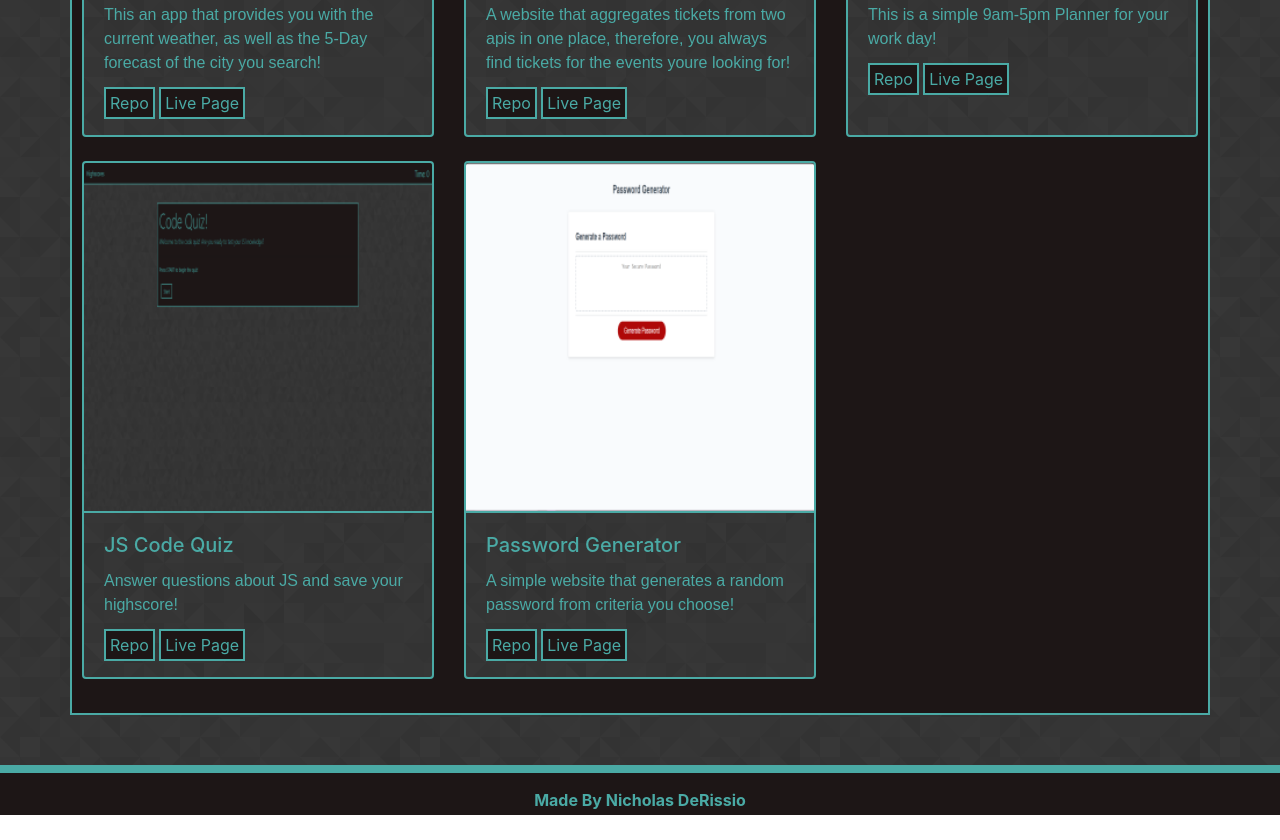
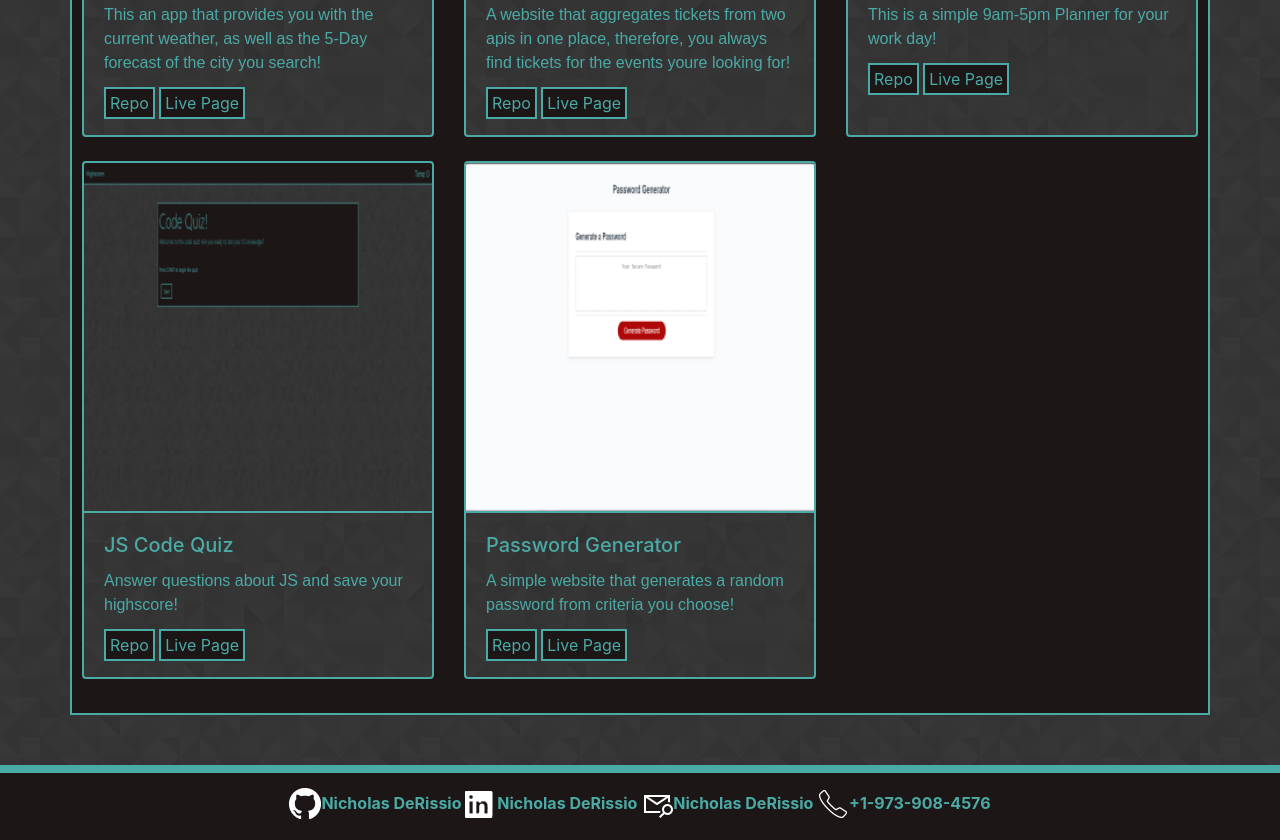
Before and after one commit to KantKontrol/Responsive-Portfolio, a plain HTML site: page portfolio.html in a window 1280 px wide. Shown: the part 583-1423 px from the top of the page. Before the commit the page ends 1398 px from the top, so only its background shows below. Drawn offline with nearby package versions, Linux system fonts and the light colour scheme.

Commit message:
added contact information to footer

```diff
--- a/assets/css/style.css
+++ b/assets/css/style.css
@@ -175,7 +175,7 @@ button {
 footer {
     border-top: 8px solid #4aaaa5;
     background-color: #1d1616;
-    height: 50px;
+    height: 75px;
     flex-shrink: 0;
     margin-top: auto;
 }
--- a/portfolio.html
+++ b/portfolio.html
@@ -117,46 +117,6 @@
                         </div>
                       </div>
                   </div>
-
-                <!-- <div class="itemBox" style="background-image:url('assets/images/placeholder1.jpg')">
-
-                    <div class="titleBox">
-                        <h3 class="itemTitle">Hangman</h3>
-                    </div>
-
-                </div>
-
-                <div class="itemBox" style="background-image:url('assets/images/placeholder2.jpg')">
-
-                    <div class="titleBox">
-                        <h3 class="itemTitle">RPG Game</h3>
-                    </div>
-
-                </div>
-
-                <div class="itemBox" style="background-image:url('assets/images/placeholder3.jpg')">
-
-                    <div class="titleBox">
-                        <h3 class="itemTitle">Trivia Game</h3>
-                    </div>
-
-                </div>
-
-                <div class="itemBox" style="background-image:url('assets/images/placeholder4.jpg')">
-
-                    <div class="titleBox">
-                        <h3 class="itemTitle">Rutgers Info Widget</h3>
-                    </div>
-
-                </div>
-
-                <div class="itemBox" style="background-image:url('assets/images/placeholder5.jpg')">
-
-                    <div class="titleBox">
-                        <h3 class="itemTitle">Rock Paper Scissors</h3>
-                    </div>
-
-                </div> -->
             </div>
 
             <div class="col sm-1">
@@ -167,17 +127,17 @@
 
     </div>
 
-    <!-- footer from mdbootstrap.com -->
+
 
     <footer>
-        <div id="footerText">Made By Nicholas DeRissio</div>
-    </footer>
+      <div id="footerText">
+        <a href="https://github.com/KantKontrol"><img src="assets/images/GitHub-Mark-Light-32px.png"></img>Nicholas DeRissio</a>
+        <a href="www.linkedin.com/in/nicholas-derissio"><img src="assets/images/LI-In-Bug.png"></img>Nicholas DeRissio</a>
+        <a href="mailto: nick.derissio.tech@gmail.com"><img src="assets/images/email.png"></img>Nicholas DeRissio</a>
+        <a href="tel:+19739084576"><img src="assets/images/phone.png"></img>+1-973-908-4576</a>
+      </div>
+  </footer>
 
-    <!-- <footer class="page-footer fixed-bottom ftColor">
-        <div class="footer-copyright text-center py-3">Made By Nicholas DeRissio</div>
-    </footer> -->
-
-    <!-- links js to webpage -->
     <!-- links js to webpage -->
     <script src="https://code.jquery.com/jquery-3.4.1.slim.min.js" integrity="sha384-J6qa4849blE2+poT4WnyKhv5vZF5SrPo0iEjwBvKU7imGFAV0wwj1yYfoRSJoZ+n" crossorigin="anonymous"></script>
     <script src="https://cdn.jsdelivr.net/npm/popper.js@1.16.0/dist/umd/popper.min.js" integrity="sha384-Q6E9RHvbIyZFJoft+2mJbHaEWldlvI9IOYy5n3zV9zzTtmI3UksdQRVvoxMfooAo" crossorigin="anonymous"></script>
```
Also changed, not shown: index.html (+8 -1 lines), assets/images/GitHub-Mark-Light-32px.png (added), assets/images/LI-In-Bug.png (added), assets/images/email.png (added), assets/images/phone.png (added).
